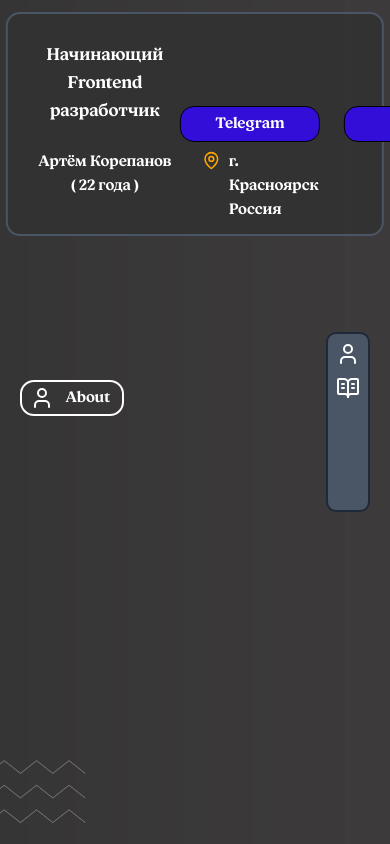
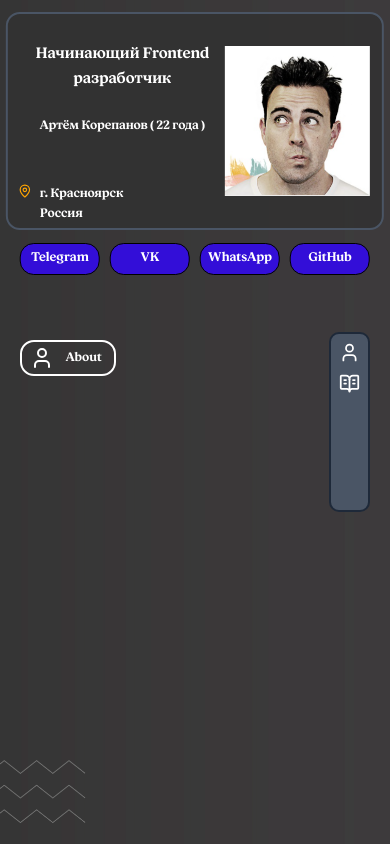
Before and after one commit to ARKmanK/Portfolio, a React (Vite) app: page / in a window 390 px wide. Shown: the top 844 px of the page. Built offline with nearby package versions, Linux system fonts and the light colour scheme; grey boxes are pictures that could not be loaded.

Commit message:
feat: add more responsive design

```diff
--- a/src/components/ProfileCard.tsx
+++ b/src/components/ProfileCard.tsx
@@ -6,36 +6,36 @@ const age = CountAge()
 const ProfileCard = () => {
 	return (
 		<>
-			<section className='fixed top-3 left-1/2 -translate-x-1/2 md:left-13 md:top-1/2 transform md:-translate-y-1/2 flex md:flex-col border-2 border-gray-600 md:p-5 p-3 rounded-xl md:rounded-lg lg:rounded-xl lg:w-[18%] md:w-[22%] z-2 card w-[97%]'>
-				<div className='flex flex-col md:items-center md:justify-center pt-2 text-center items-center'>
+			<section className='fixed top-3 left-1/2 -translate-x-1/2 md:left-13 md:top-1/2 md:translate-x-0 transform md:-translate-y-1/2 flex md:flex-col border-2 border-gray-600 md:p-5 p-3 rounded-xl md:rounded-lg lg:rounded-xl lg:w-[23%] md:w-[26%] z-2 card w-[97%]'>
+				<div className='flex flex-col md:items-center md:justify-center pt-2 text-center items-center relative'>
 					<h1 className='text-white font-semibold md:mt-1 lg:text-xl md:text-base mt-2 text-lg max-w-60'>
 						Начинающий Frontend разработчик
 					</h1>
-					<p className='xl:flex xl:gap-x-2 text-gray-200 lg:mt-7 md:mt-5 lg:text-lg md:text-sm mt-6 text-base w-[170px] text-center'>
-						Артём Корепанов <span className='md:line-clamp-2 line-clamp-2'>( {age} )</span>
+					<p className='xl:flex lg:flex-col xl:gap-x-2 text-gray-200 lg:mt-7 md:mt-5 lg:text-lg md:text-sm mt-6 text-base w-[170px] text-center]'>
+						Артём Корепанов <span className='text-nowrap'>( {age} )</span>
 					</p>
 				</div>
 				<div className='my-5 bg-cover bg-center flex items-center justify-center'>
 					<img
-						className='md:rounded-lg lg:rounded-xl lg:size-[90%] w-[170px] h-[150px]'
+						className='md:rounded-lg lg:rounded-xl lg:size-[95%] w-[170px] h-[150px] xl:size-[90%]'
 						src='/my_photo.png'
 						alt='my_photo'
 					/>
 				</div>
 				<div className='flex flex-col'>
-					<div className='flex xl:mx-4.5 lg:mx-3.5 mt-31 ml-3'>
+					<div className='flex xl:ml-9.5 sm:mt-31 sm:ml-3 md:mt-0 md:ml-1 location md:static'>
 						<MapPin
-							className='lg:w-[20px] lg:h-[20px] md:w-[17px] md:h-[17px]'
+							className='lg:w-[20px] lg:h-[20px] md:w-[17px] md:h-[17px] location-icon'
 							size={21}
 							color='orange'
 						/>
 						<div className='md:flex flex flex-col'>
-							<p className='ml-2 lg:text-lg md:text-sm'>г. Красноярск</p>
-							<p className='ml-2 lg:text-lg md:text-sm'>Россия</p>
+							<p className='ml-2 lg:text-base md:text-sm city'>г. Красноярск</p>
+							<p className='ml-2 lg:text-base md:text-sm city'>Россия</p>
 						</div>
 					</div>
 				</div>
-				<ul className='sm:fixed top-55 flex w-full justify-center gap-x-6 md:flex-col items-center md:mt-5 lg:text-base md:text-sm'>
+				<ul className='flex w-full md:flex-col fixed md:static top-55 justify-center sm:gap-x-2 md:mt-5 mt-1 lg:text-base md:text-sm left-1/2 -translate-x-1/2 md:-translate-x-0 social-media-buttons md:items-center'>
 					<li>
 						<a className='social-media rounded-xl' href='https://tlgg.ru/@miami_shores'>
 							Telegram
--- a/src/components/UI/NavBar.tsx
+++ b/src/components/UI/NavBar.tsx
@@ -7,12 +7,12 @@ const NavBar = () => {
 				<ul className='flex flex-col justify-center items-center gap-y-2.5 p-2'>
 					<li>
 						<a className='navButton' href='#'>
-							<User className='xl:w-[25px] xl:h-[25px] lg:w-[23px] lg:h-[23px] md:w-[20px] md:h-[20px]' />
+							<User className='xl:w-[25px] xl:h-[25px] lg:w-[23px] lg:h-[23px] md:w-[20px] md:h-[20px] navbar-button' />
 						</a>
 					</li>
 					<li>
 						<a className='navButton' href='#skills'>
-							<BookOpenText className='xl:w-[25px] xl:h-[25px] lg:w-[23px] lg:h-[23px] md:w-[20px] md:h-[20px]' />
+							<BookOpenText className='xl:w-[25px] xl:h-[25px] lg:w-[23px] lg:h-[23px] md:w-[20px] md:h-[20px] navbar-button' />
 						</a>
 					</li>
 				</ul>
--- a/src/components/pages/HomePage.tsx
+++ b/src/components/pages/HomePage.tsx
@@ -10,7 +10,7 @@ const HomePage = () => {
 				<ProfileCard />
 				<NavBar />
 				<section className='min-h-[100vh] bg-img-1'>
-					<div className='md:ml-[35%] lg:ml-[30%] ml-[5%] md:pt-20 pt-95'>
+					<div className='md:ml-[40%] lg:ml-[35%] ml-[5%] md:pt-28 pt-95 tag-1'>
 						<p
 							className='inline-flex justify-center items-center gap-x-3 border-2 border-white rounded-xl pl-2 pr-3 py-1 xl:text-lg lg:text-base md:text-sm'
 							id='about'
@@ -22,9 +22,9 @@ const HomePage = () => {
 					<About />
 				</section>
 				<section className='min-h-[100vh] bg-img-2'>
-					<div className='md:ml-[35%] lg:ml-[30%] ml-[5%] md:pt-20 pt-25'>
+					<div className='md:ml-[35%] lg:ml-[35%] ml-[5%] md:pt-28 pt-25 tag-2'>
 						<p
-							className='inline-flex justify-center items-center gap-x-3 border-2 border-white rounded-xl pl-2 pr-3 py-1 xl:text-lg lg:text-base  md:text-sm scroll-mt-[375px]'
+							className='inline-flex justify-center items-center gap-x-3 border-2 border-white rounded-xl pl-2 pr-3 py-1 xl:text-lg lg:text-base  md:text-sm scroll-mt-[80px]'
 							id='skills'
 						>
 							<BookOpenText className='lg:w-[21px] lg:h-[21px] md:w-[18px] md:h-[18px]' />
--- a/src/index.css
+++ b/src/index.css
@@ -38,17 +38,265 @@ a.social-media {
 	background-color: #330ed8;
 	padding: 10px 30px;
 	margin: 5px 0px;
-	display: inline-block;
+	display: flex;
 	width: 200px;
+	justify-content: center;
 	text-align: center;
 	border: 1px solid black;
 	transition: all 300ms ease-out;
+	text-align: center;
 }
 
-@media (max-width: 1024px) {
+@media (min-width: 380px) {
 	a.social-media {
-		width: 140px;
+		width: 80px;
+		padding: 5px 14px;
+		font-size: smaller;
+	}
+
+	h1 {
+		font-size: medium;
+	}
+
+	p,
+	span {
+		font-size: small;
+	}
+
+	.location {
+		position: absolute;
+		top: 170px;
+		left: 10px;
+	}
+
+	.location-icon {
+		height: 14px;
+		width: 14px;
+	}
+
+	.social-media-buttons {
+		column-gap: 10px;
+	}
+
+	.navbar-button {
+		height: 21px;
+		width: 21px;
+	}
+
+	.tag-1 {
+		padding-top: 340px;
+	}
+
+	.tag-2 {
+		padding-top: 340px;
+	}
+}
+
+@media (min-width: 425px) {
+	a.social-media {
+		width: 90px;
 		padding: 5px 20px;
+		font-size: small;
+	}
+}
+
+@media (min-width: 520px) {
+	a.social-media {
+		width: 110px;
+		padding: 5px 15px;
+		font-size: medium;
+	}
+
+	h1 {
+		font-size: large;
+	}
+
+	p,
+	span {
+		font-size: medium;
+	}
+
+	img {
+		margin-left: 30px;
+	}
+
+	.city {
+		font-size: smaller;
+	}
+
+	.location {
+		position: absolute;
+		top: 170px;
+		left: 10px;
+	}
+
+	.location-icon {
+		height: 17px;
+		width: 17px;
+	}
+
+	.social-media-buttons {
+		column-gap: 10px;
+	}
+}
+
+@media (min-width: 555px) {
+	img {
+		margin-left: 70px;
+	}
+}
+
+@media (min-width: 620px) {
+	a.social-media {
+		width: 130px;
+		padding: 5px 20px;
+	}
+
+	img {
+		margin-left: 30px;
+	}
+
+	.location {
+		position: static;
+		margin-top: 140px;
+		margin-left: 20px;
+	}
+
+	.social-media-buttons {
+		column-gap: 10px;
+	}
+}
+
+@media (min-width: 680px) {
+	a.social-media {
+		width: 150px;
+		padding: 5px 20px;
+	}
+
+	.social-media-buttons {
+		column-gap: 13px;
+	}
+}
+
+@media (min-width: 768px) {
+	a.social-media {
+		width: 160px;
+		padding: 5px 20px;
+	}
+
+	img {
+		margin-left: 0px;
+	}
+
+	.location {
+		margin-top: 10px;
+		margin-left: 0px;
+	}
+
+	.location-icon {
+		height: 18px;
+		width: 18px;
+	}
+
+	.city {
+		font-size: medium;
+	}
+
+	.tag-1 {
+		padding-top: 110px;
+	}
+
+	.tag-2 {
+		padding-top: 105px;
+	}
+}
+
+@media (min-width: 895px) {
+	a.social-media {
+		width: 190px;
+	}
+
+	.tag-1 {
+		padding-top: 120px;
+	}
+
+	.tag-2 {
+		padding-top: 120px;
+	}
+
+	.location {
+		margin-left: 10px;
+	}
+}
+
+@media (min-width: 1000px) {
+	a.social-media {
+		width: 190px;
+	}
+
+	.location {
+		margin-left: 20px;
+	}
+}
+
+@media (min-width: 1024px) {
+	.tag-1 {
+		padding-top: 90px;
+	}
+
+	.tag-2 {
+		padding-top: 90px;
+	}
+
+	.location {
+		margin-left: 10px;
+	}
+}
+
+@media (min-width: 1150px) {
+	.tag-1 {
+		padding-top: 80px;
+	}
+
+	.tag-2 {
+		padding-top: 80px;
+	}
+}
+
+@media (min-width: 1200px) {
+	a.social-media {
+		width: 220px;
+	}
+
+	.tag-1 {
+		padding-top: 70px;
+	}
+
+	.tag-2 {
+		padding-top: 60px;
+	}
+
+	.location-icon {
+		height: 19px;
+		width: 19px;
+	}
+}
+
+@media (min-width: 1400px) {
+	a.social-media {
+		width: 230px;
+	}
+
+	.tag-1 {
+		padding-top: 55px;
+	}
+
+	.tag-2 {
+		padding-top: 50px;
+	}
+
+	.location {
+		margin-left: 20px;
 	}
 }
 
```
